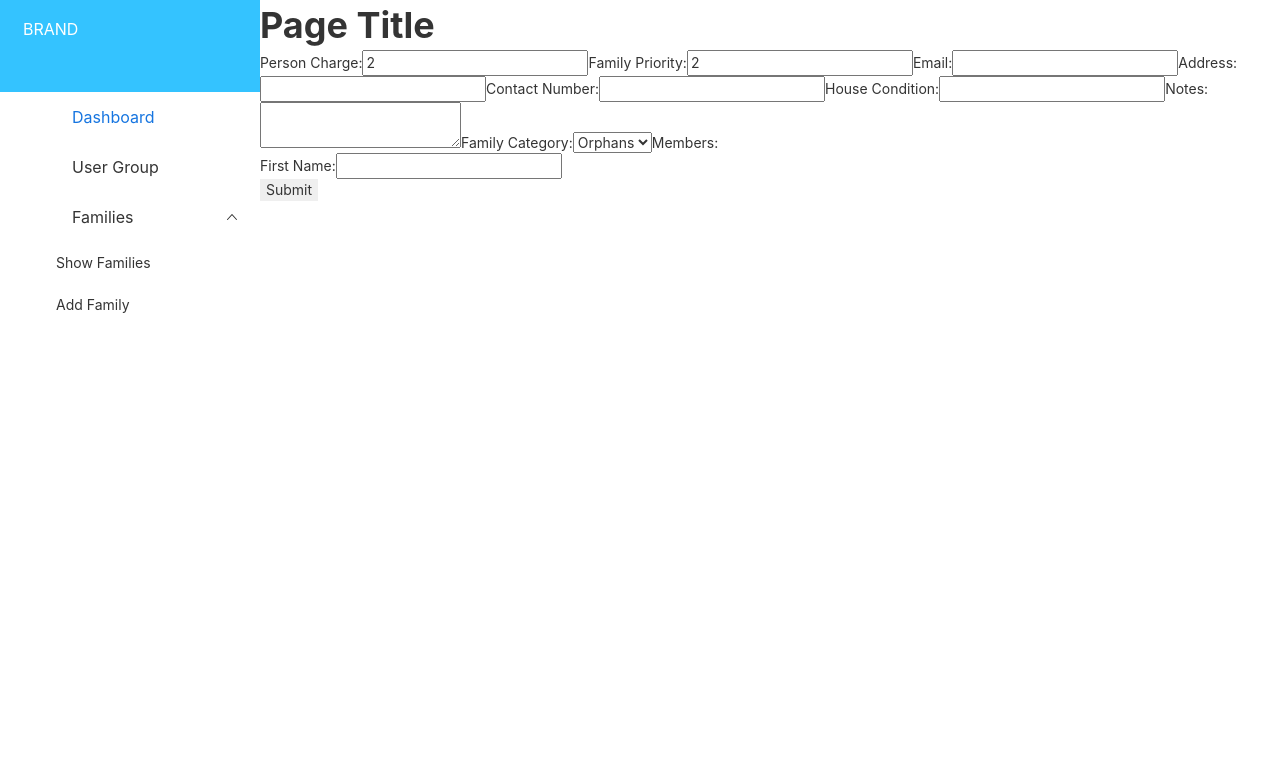
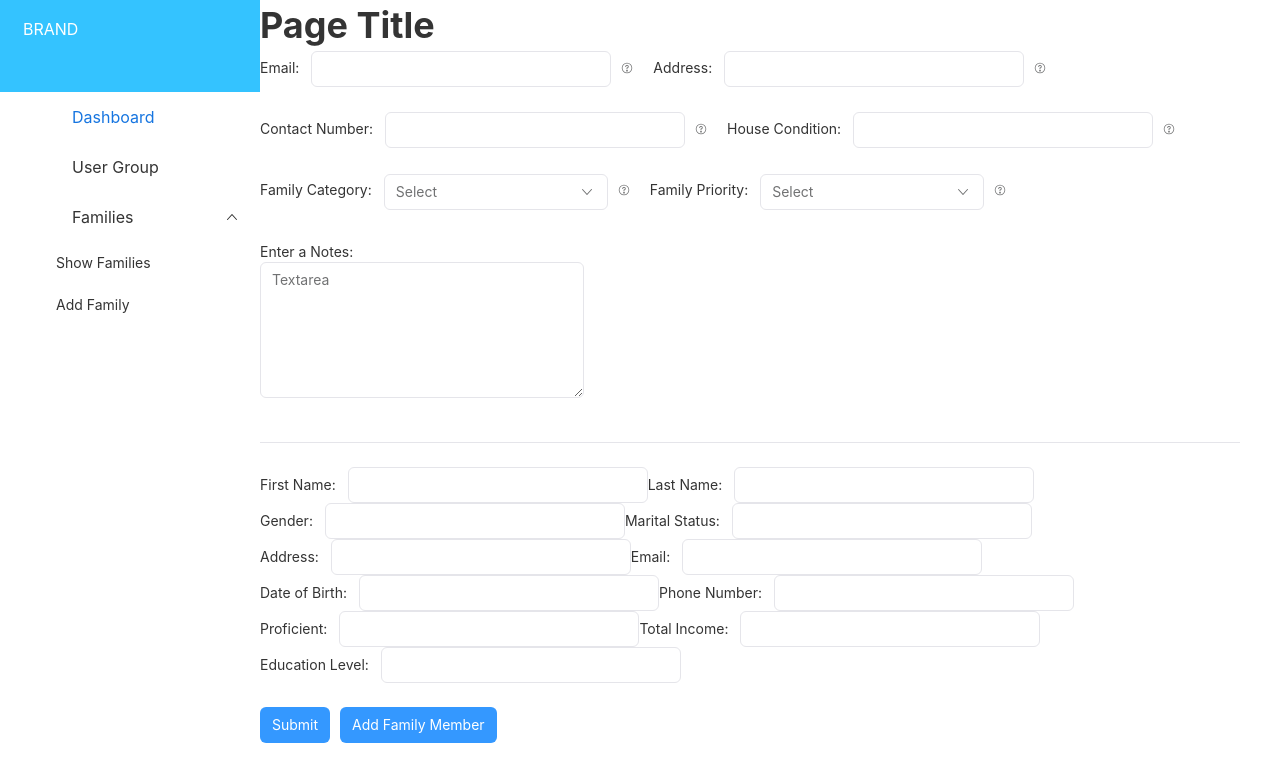
Before and after one commit to Hussien-LTS/charity-FE, a React (Vite) app: page /add-family in a window 1280 px wide. Shown: the top 782 px of the page. Built offline with nearby package versions, Linux system fonts and the light colour scheme; some icons are missing.

Commit message:
initail add family form

```diff
--- a/src/components/Family/AddFamily.tsx
+++ b/src/components/Family/AddFamily.tsx
@@ -1,204 +1,333 @@
-// YourFormComponent.tsx
+import React, { useEffect, useState } from "react";
+import {
+  Button,
+  ButtonToolbar,
+  Form,
+  FormInstance,
+  Input,
+  SelectPicker,
+} from "rsuite";
+import { SchemaModel, StringType, ArrayType, NumberType } from "schema-typed";
+import useFamiliesAPI from "../../utils/useFamiliesAPI";
 
-import React from "react";
-import { useFormik } from "formik";
-import * as Yup from "yup";
+interface FormValues {
+  email: string;
+  address: string;
+  contactNumber: string;
+  houseCondition: string;
+  familyCategory: string;
+  familyPriority: string;
+  members: FamilyMember[];
+  // Add other fields as needed
+}
 
-const YourFormComponent: React.FC = () => {
-  const formik = useFormik({
-    initialValues: {
-      personCharge: 2,
-      familyPriority: 2,
+interface FamilyMember {
+  firstName: string;
+  lastName: string;
+  gender: string;
+  maritalStatus: string;
+  address: string;
+  email: string;
+  dateOfBirth: string;
+  phoneNumber: string;
+  isPersonCharge?: boolean;
+  isWorking?: boolean;
+  proficient?: string;
+  totalIncome?: number;
+  educationLevel?: string;
+}
+const initialFormValue: FormValues = {
   email: "",
   address: "",
   contactNumber: "",
   houseCondition: "",
-      notes: "",
-      familyCategory: "orphans",
-      members: [
-        {
+  familyCategory: "",
+  familyPriority: "",
+  members: [],
+  // Initialize other fields
+};
+
+const initialFamilyMember: FamilyMember = {
   firstName: "",
   lastName: "",
-          gender: "male",
-          maritalStatus: "Single",
+  gender: "",
+  maritalStatus: "",
   address: "",
   email: "",
   dateOfBirth: "",
   phoneNumber: "",
-          isWorking: true,
-          isPersonCharge: true,
-          proficient: "",
-          totalIncome: 0,
-          educationLevel: "",
-        },
-      ],
-    },
-    validationSchema: Yup.object({
-      personCharge: Yup.number().required("Required"),
-      familyPriority: Yup.number().required("Required"),
-      email: Yup.string().email("Invalid email address").required("Required"),
-      address: Yup.string().required("Required"),
-      contactNumber: Yup.string().required("Required"),
-      houseCondition: Yup.string().required("Required"),
-      notes: Yup.string().required("Required"),
-      familyCategory: Yup.string().required("Required"),
-      members: Yup.array().of(
-        Yup.object().shape({
-          firstName: Yup.string().required("Required"),
-          lastName: Yup.string().required("Required"),
-          gender: Yup.string().required("Required"),
-          maritalStatus: Yup.string().required("Required"),
-          address: Yup.string().required("Required"),
-          email: Yup.string()
-            .email("Invalid email address")
-            .required("Required"),
-          dateOfBirth: Yup.string().required("Required"),
-          phoneNumber: Yup.string().required("Required"),
-          isWorking: Yup.boolean().required("Required"),
-          isPersonCharge: Yup.boolean().required("Required"),
-          proficient: Yup.string().required("Required"),
-          totalIncome: Yup.number().required("Required"),
-          educationLevel: Yup.string().required("Required"),
-        })
+  // Initialize other fields
+};
+
+function FormComponent() {
+  const formRef = React.useRef<FormInstance>();
+  const familyMembersFormRef = React.useRef<FormInstance>();
+
+  const [formValue, setFormValue] = useState<FormValues>(initialFormValue);
+  const [familyMembers, setFamilyMembers] = useState<FamilyMember[]>([]);
+
+  const handleAddFamilyMember = () => {
+    setFamilyMembers([...familyMembers, { ...initialFamilyMember }]);
+  };
+
+  const handleRemoveFamilyMember = (index: number) => {
+    const updatedFamilyMembers = [...familyMembers];
+    updatedFamilyMembers.splice(index, 1);
+    setFamilyMembers(updatedFamilyMembers);
+  };
+
+  useEffect(() => {
+    handleAddFamilyMember();
+
+    // return () => {
+    //   second;
+    // };
+  }, []);
+
+  const renderFamilyMemberForms = () => {
+    return familyMembers.map((_, index) => (
+      <Form
+        layout="inline"
+        ref={familyMembersFormRef as React.RefObject<FormInstance>}
+        // model={model}
+        onChange={handleFamilyMembersFormChange}
+        // onSubmit={handleSubmit}
+        fluid
+      >
+        <hr />
+        <div key={index}>
+          <Form.Group controlId={`member${index + 1}FirstName`}>
+            <Form.ControlLabel>First Name:</Form.ControlLabel>
+            <Form.Control name={`member${index + 1}FirstName`} />
+          </Form.Group>
+          <Form.Group controlId={`member${index + 1}LastName`}>
+            <Form.ControlLabel>Last Name:</Form.ControlLabel>
+            <Form.Control name={`member${index + 1}LastName`} />
+          </Form.Group>
+          <Form.Group controlId={`member${index + 1}Gender`}>
+            <Form.ControlLabel>Gender:</Form.ControlLabel>
+            <Form.Control name={`member${index + 1}Gender`} />
+          </Form.Group>
+          <Form.Group controlId={`member${index + 1}MaritalStatus`}>
+            <Form.ControlLabel>Marital Status:</Form.ControlLabel>
+            <Form.Control name={`member${index + 1}MaritalStatus`} />
+          </Form.Group>
+          <Form.Group controlId={`member${index + 1}Address`}>
+            <Form.ControlLabel>Address:</Form.ControlLabel>
+            <Form.Control name={`member${index + 1}Address`} />
+          </Form.Group>
+          <Form.Group controlId={`member${index + 1}Email`}>
+            <Form.ControlLabel>Email:</Form.ControlLabel>
+            <Form.Control name={`member${index + 1}Email`} />
+          </Form.Group>
+          <Form.Group controlId={`member${index + 1}DateOfBirth`}>
+            <Form.ControlLabel>Date of Birth:</Form.ControlLabel>
+            <Form.Control name={`member${index + 1}DateOfBirth`} />
+          </Form.Group>
+          <Form.Group controlId={`member${index + 1}PhoneNumber`}>
+            <Form.ControlLabel>Phone Number:</Form.ControlLabel>
+            <Form.Control name={`member${index + 1}PhoneNumber`} />
+          </Form.Group>
+          {/* <Form.Group controlId={`member${index + 1}IsPersonCharge`}>
+          <Form.ControlLabel>Is Person in Charge:</Form.ControlLabel>
+          <Form.Checkbox name={`member${index + 1}IsPersonCharge`} />
+        </Form.Group>
+
+        <Form.Group controlId={`member${index + 1}IsWorking`}>
+          <Form.ControlLabel>Is Working:</Form.ControlLabel>
+          <Form.Checkbox name={`member${index + 1}IsWorking`} />
+        </Form.Group> */}
+          <Form.Group controlId={`member${index + 1}Proficient`}>
+            <Form.ControlLabel>Proficient:</Form.ControlLabel>
+            <Form.Control name={`member${index + 1}Proficient`} />
+          </Form.Group>
+          <Form.Group controlId={`member${index + 1}TotalIncome`}>
+            <Form.ControlLabel>Total Income:</Form.ControlLabel>
+            <Form.Control name={`member${index + 1}TotalIncome`} />
+          </Form.Group>
+          <Form.Group controlId={`member${index + 1}EducationLevel`}>
+            <Form.ControlLabel>Education Level:</Form.ControlLabel>
+            <Form.Control name={`member${index + 1}EducationLevel`} />
+          </Form.Group>
+
+          {index !== 0 && (
+            <Button
+              appearance="link"
+              onClick={() => handleRemoveFamilyMember(index)}
+            >
+              Remove Family Member
+            </Button>
+          )}
+        </div>
+      </Form>
+    ));
+  };
+
+  const { createFamily } = useFamiliesAPI();
+
+  const model = SchemaModel({
+    email: StringType()
+      .isEmail("Email must be valid!!!")
+      .isRequired("Email is required!"),
+    address: StringType().isRequired("address is required!"),
+    contactNumber: StringType().isRequired("contact number is required!"),
+    houseCondition: StringType().isRequired("house condition is required!"),
+    familyCategory: StringType().isRequired("family category is required!"),
+    familyPriority: NumberType().isRequired("family priority is required!"),
+    members: ArrayType().of(
+      StringType("The tag should be a string").isRequired()
     ),
-    }),
-    onSubmit: (values) => {
-      // Handle submission to the backend here
-      console.log(values);
-    },
   });
 
-  return (
-    <form onSubmit={formik.handleSubmit}>
-      <label htmlFor="personCharge">Person Charge:</label>
-      <input
-        type="number"
-        id="personCharge"
-        name="personCharge"
-        onChange={formik.handleChange}
-        onBlur={formik.handleBlur}
-        value={formik.values.personCharge}
-      />
-      {formik.touched.personCharge && formik.errors.personCharge ? (
-        <div>{formik.errors.personCharge}</div>
-      ) : null}
-
-      <label htmlFor="familyPriority">Family Priority:</label>
-      <input
-        type="number"
-        id="familyPriority"
-        name="familyPriority"
-        onChange={formik.handleChange}
-        onBlur={formik.handleBlur}
-        value={formik.values.familyPriority}
-      />
-      {formik.touched.familyPriority && formik.errors.familyPriority ? (
-        <div>{formik.errors.familyPriority}</div>
-      ) : null}
-
-      <label htmlFor="email">Email:</label>
-      <input
-        type="email"
-        id="email"
-        name="email"
-        onChange={formik.handleChange}
-        onBlur={formik.handleBlur}
-        value={formik.values.email}
-      />
-      {formik.touched.email && formik.errors.email ? (
-        <div>{formik.errors.email}</div>
-      ) : null}
-
-      <label htmlFor="address">Address:</label>
-      <input
-        type="text"
-        id="address"
-        name="address"
-        onChange={formik.handleChange}
-        onBlur={formik.handleBlur}
-        value={formik.values.address}
-      />
-      {formik.touched.address && formik.errors.address ? (
-        <div>{formik.errors.address}</div>
-      ) : null}
-
-      <label htmlFor="contactNumber">Contact Number:</label>
-      <input
-        type="text"
-        id="contactNumber"
-        name="contactNumber"
-        onChange={formik.handleChange}
-        onBlur={formik.handleBlur}
-        value={formik.values.contactNumber}
-      />
-      {formik.touched.contactNumber && formik.errors.contactNumber ? (
-        <div>{formik.errors.contactNumber}</div>
-      ) : null}
-
-      <label htmlFor="houseCondition">House Condition:</label>
-      <input
-        type="text"
-        id="houseCondition"
-        name="houseCondition"
-        onChange={formik.handleChange}
-        onBlur={formik.handleBlur}
-        value={formik.values.houseCondition}
-      />
-      {formik.touched.houseCondition && formik.errors.houseCondition ? (
-        <div>{formik.errors.houseCondition}</div>
-      ) : null}
-
-      <label htmlFor="notes">Notes:</label>
-      <textarea
-        id="notes"
-        name="notes"
-        onChange={formik.handleChange}
-        onBlur={formik.handleBlur}
-        value={formik.values.notes}
-      />
-      {formik.touched.notes && formik.errors.notes ? (
-        <div>{formik.errors.notes}</div>
-      ) : null}
-
-      <label htmlFor="familyCategory">Family Category:</label>
-      <select
-        id="familyCategory"
-        name="familyCategory"
-        onChange={formik.handleChange}
-        onBlur={formik.handleBlur}
-        value={formik.values.familyCategory}
-      >
-        <option value="orphans">Orphans</option>
-        {/* Add other options as needed */}
-      </select>
-      {formik.touched.familyCategory && formik.errors.familyCategory ? (
-        <div>{formik.errors.familyCategory}</div>
-      ) : null}
-
-      <label htmlFor="members">Members:</label>
-      {formik.values.members.map((member, index) => (
-        <div key={index}>
-          <label htmlFor={`members[${index}].firstName`}>First Name:</label>
-          <input
-            type="text"
-            id={`members[${index}].firstName`}
-            name={`members[${index}].firstName`}
-            onChange={formik.handleChange}
-            onBlur={formik.handleBlur}
-            value={member.firstName}
-          />
-          {formik.touched.members?.[index]?.firstName &&
-          formik.errors.members?.[index]?.firstName ? (
-            <div>{formik.errors.members[index].firstName}</div>
-          ) : null}
-
-          {/* Repeat similar blocks for other member fields */}
-        </div>
-      ))}
-
-      <button type="submit">Submit</button>
-    </form>
-  );
+  const handleFamilyMembersFormChange = () => {
+    setFormValue({
+      ...formValue,
+      members: familyMembers.map((_, index) => {
+        const memberKey = `member${index + 1}`;
+        return {
+          firstName: formValue[
+            `${memberKey}FirstName` as keyof FormValues
+          ] as string,
+          lastName: formValue[
+            `${memberKey}LastName` as keyof FormValues
+          ] as string,
+          gender: formValue[`${memberKey}Gender` as keyof FormValues] as string,
+          maritalStatus: formValue[
+            `${memberKey}MaritalStatus` as keyof FormValues
+          ] as string,
+          address: formValue[
+            `${memberKey}Address` as keyof FormValues
+          ] as string,
+          email: formValue[`${memberKey}Email` as keyof FormValues] as string,
+          dateOfBirth: formValue[
+            `${memberKey}DateOfBirth` as keyof FormValues
+          ] as string,
+          phoneNumber: formValue[
+            `${memberKey}PhoneNumber` as keyof FormValues
+          ] as string,
+          // Add other fields as needed
+        };
+      }),
+    });
   };
 
-export default YourFormComponent;
+  const handleFormChange = (
+    formValue: Record<string, unknown>,
+    // eslint-disable-next-line @typescript-eslint/no-unused-vars
+    _event?: React.SyntheticEvent<Element, Event> | undefined
+  ) => {
+    setFormValue(formValue as unknown as FormValues); // Assuming FormValues is your type
+  };
+
+  const handleSubmit = async () => {
+    // const checkResult = model.check({
+    //   personCharge: formValue.personCharge,
+    //   email: formValue.email,
+    //   address: formValue.address,
+    //   contactNumber: formValue.contactNumber,
+    //   houseCondition: formValue.houseCondition,
+    //   familyCategory: formValue.familyCategory,
+    //   familyPriority: formValue.familyPriority,
+    //   members: formValue.members,
+    // });
+
+    if (!formRef.current || !formRef.current.check()) {
+      console.error("FORM ERROR!", formRef.current);
+      return;
+    }
+
+    try {
+      console.log(formValue);
+
+      const response = await createFamily(formValue);
+      console.log(response);
+
+      // Handle the response as needed
+    } catch (error) {
+      // Handle errors
+      console.error("Error making API request:", error);
+    }
+  };
+
+  const familyCategoryData = ["orphans", "poor", "other"].map((item) => ({
+    label: item,
+    value: item,
+  }));
+
+  const familyPriorityData = [1, 2, 3, 4, 5].map((item) => ({
+    label: item,
+    value: item,
+  }));
+
+  return (
+    <>
+      <Form
+        layout="inline"
+        ref={formRef as React.RefObject<FormInstance>}
+        model={model}
+        onChange={handleFormChange}
+        onSubmit={handleSubmit}
+        fluid
+      >
+        <Form.Group controlId="email">
+          <Form.ControlLabel>Email: </Form.ControlLabel>
+          <Form.Control name="email" />
+          <Form.HelpText tooltip>email is required</Form.HelpText>
+        </Form.Group>
+        <Form.Group controlId="address">
+          <Form.ControlLabel>Address: </Form.ControlLabel>
+          <Form.Control name="address" />
+          <Form.HelpText tooltip>address is required</Form.HelpText>
+        </Form.Group>
+        <Form.Group controlId="contactNumber">
+          <Form.ControlLabel>Contact Number: </Form.ControlLabel>
+          <Form.Control name="contactNumber" />
+          <Form.HelpText tooltip>contact number is required</Form.HelpText>
+        </Form.Group>
+        <Form.Group controlId="houseCondition">
+          <Form.ControlLabel>House Condition: </Form.ControlLabel>
+          <Form.Control name="houseCondition" />
+          <Form.HelpText tooltip>house condition is required</Form.HelpText>
+        </Form.Group>
+        <Form.Group controlId="familyCategory">
+          <Form.ControlLabel>Family Category:</Form.ControlLabel>
+          <Form.Control
+            name="familyCategory"
+            accepter={SelectPicker}
+            data={familyCategoryData}
+            searchable={false}
+            style={{ width: 224 }}
+          />
+          <Form.HelpText tooltip>family category is required</Form.HelpText>
+        </Form.Group>
+        <Form.Group controlId="familyPriority">
+          <Form.ControlLabel>Family Priority:</Form.ControlLabel>
+          <Form.Control
+            name="familyPriority"
+            accepter={SelectPicker}
+            data={familyPriorityData}
+            searchable={false}
+            style={{ width: 224 }}
+          />
+          <Form.HelpText tooltip>family priority is required</Form.HelpText>
+        </Form.Group>
+        <Form.Group controlId="textarea">
+          <Form.ControlLabel>Enter a Notes: </Form.ControlLabel>
+          <Input as="textarea" name="notes" rows={6} placeholder="Textarea" />
+        </Form.Group>
+        {renderFamilyMemberForms()}
+        <ButtonToolbar>
+          <Button appearance="primary" type="submit">
+            Submit
+          </Button>
+
+          <Button appearance="primary" onClick={handleAddFamilyMember}>
+            Add Family Member
+          </Button>
+        </ButtonToolbar>
+      </Form>
+    </>
+  );
+}
+
+export default FormComponent;
--- a/src/utils/useFamiliesAPI.tsx
+++ b/src/utils/useFamiliesAPI.tsx
@@ -2,11 +2,12 @@
 
 // eslint-disable-next-line @typescript-eslint/no-unused-vars
 export default function useFamiliesAPI(id: undefined | string = undefined) {
-  const { fetchResource } = useResource({
+  const { fetchResource, createResource } = useResource({
     resource: `family/`,
   });
 
   return {
     fetchAllFamilies: fetchResource,
+    createFamily: createResource,
   };
 }
--- a/src/utils/useResource.tsx
+++ b/src/utils/useResource.tsx
@@ -3,7 +3,7 @@
 // import { useCookies } from "react-cookie";
 import { useCallback } from "react";
 
-export const apiUrl_ = "http://localhost:3033/api/";
+export const apiUrl_ = "http://localhost:3000/api/";
 
 // helper function to handle getting Authorization headers EXACTLY right
 // function config(access_token: string) {
```
Also changed, not shown: src/components/Family/AllFamilies.tsx (+44 -3 lines), 1 other file (tests, documents, lock files or other folders). Lines whose indentation alone changed are shown as unchanged.
